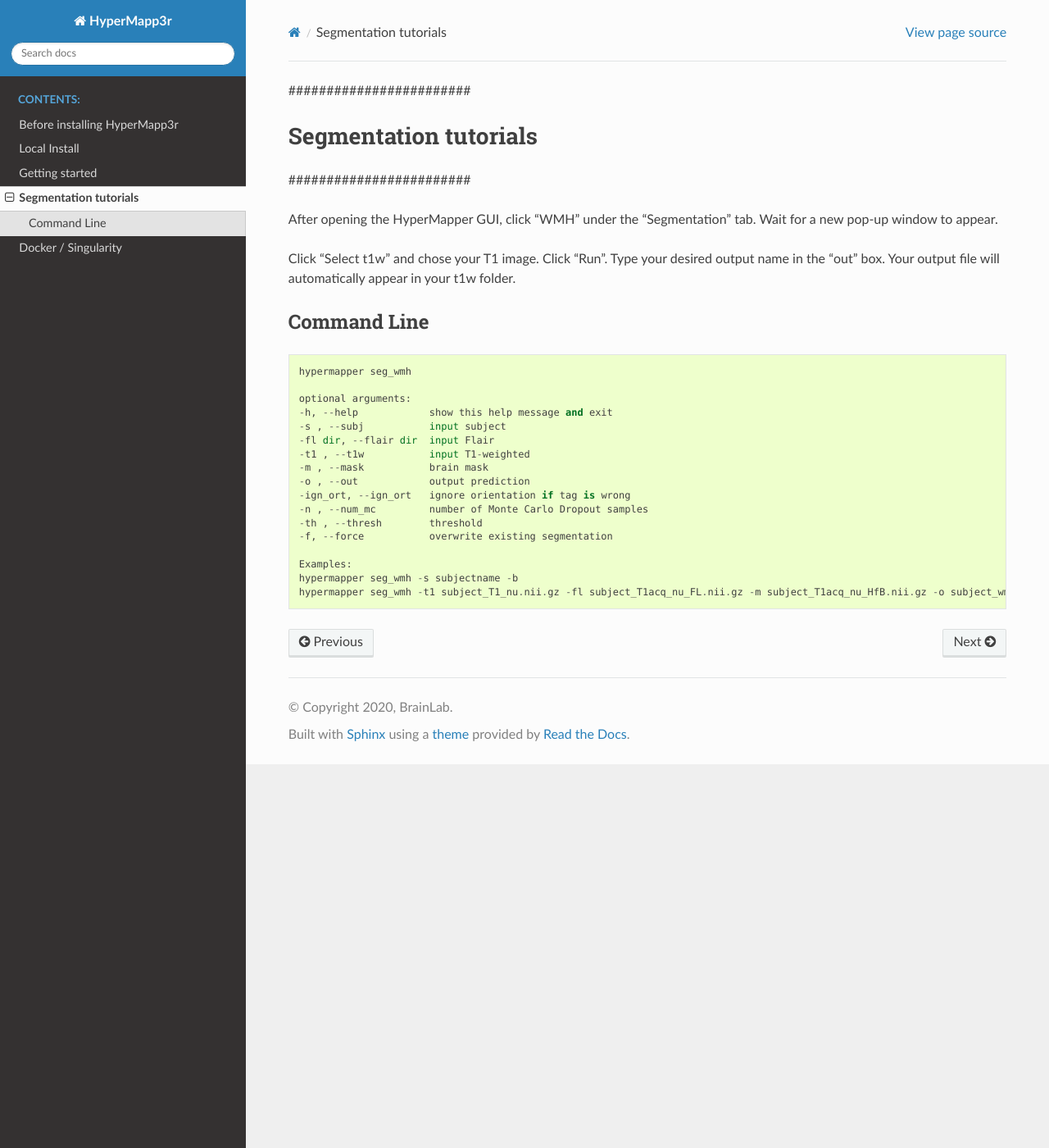
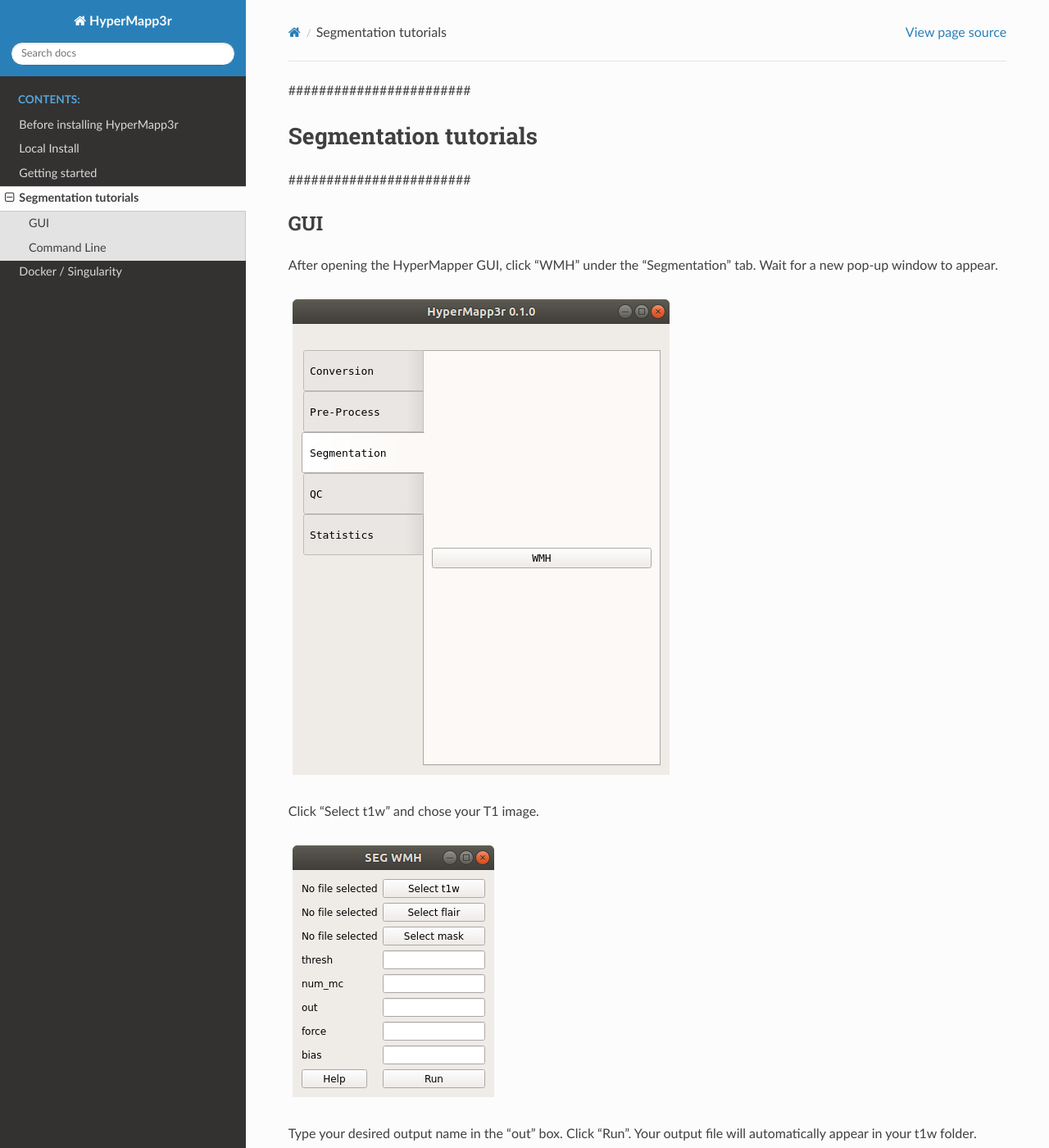
Before and after one commit to AICONSlab/HyperMapp3r, a Sphinx documentation site: the page built from docs/wmh_seg.md, in a window 1280 px wide and 1400 px high. Shown: the whole window at 82% size. Built offline with Sphinx 7.4.7 and the Read the Docs theme 2.0.0, drawn with Linux system fonts in a browser that asks for light colours; some of the changed text lies outside the part shown.

```diff
--- a/docs/wmh_seg.md
+++ b/docs/wmh_seg.md
@@ -2,11 +2,17 @@
 # Segmentation tutorials
 ########################
 
+## GUI
 
 After opening the HyperMapper GUI, click "WMH" under the "Segmentation" tab. Wait for a new pop-up window to appear.
 
-Click "Select t1w" and chose your T1 image. Click "Run".
-Type your desired output name in the "out" box.
+![](images/hypermapper_gui.png)
+
+Click "Select t1w" and chose your T1 image.
+
+![](images/hypermapper_seg_wmh_popup.png)
+
+Type your desired output name in the "out" box. Click "Run".
 Your output file will automatically appear in your t1w folder.
 
 
```
Also changed, not shown: other parts of docs/wmh_seg.md (+5 -0 lines).
